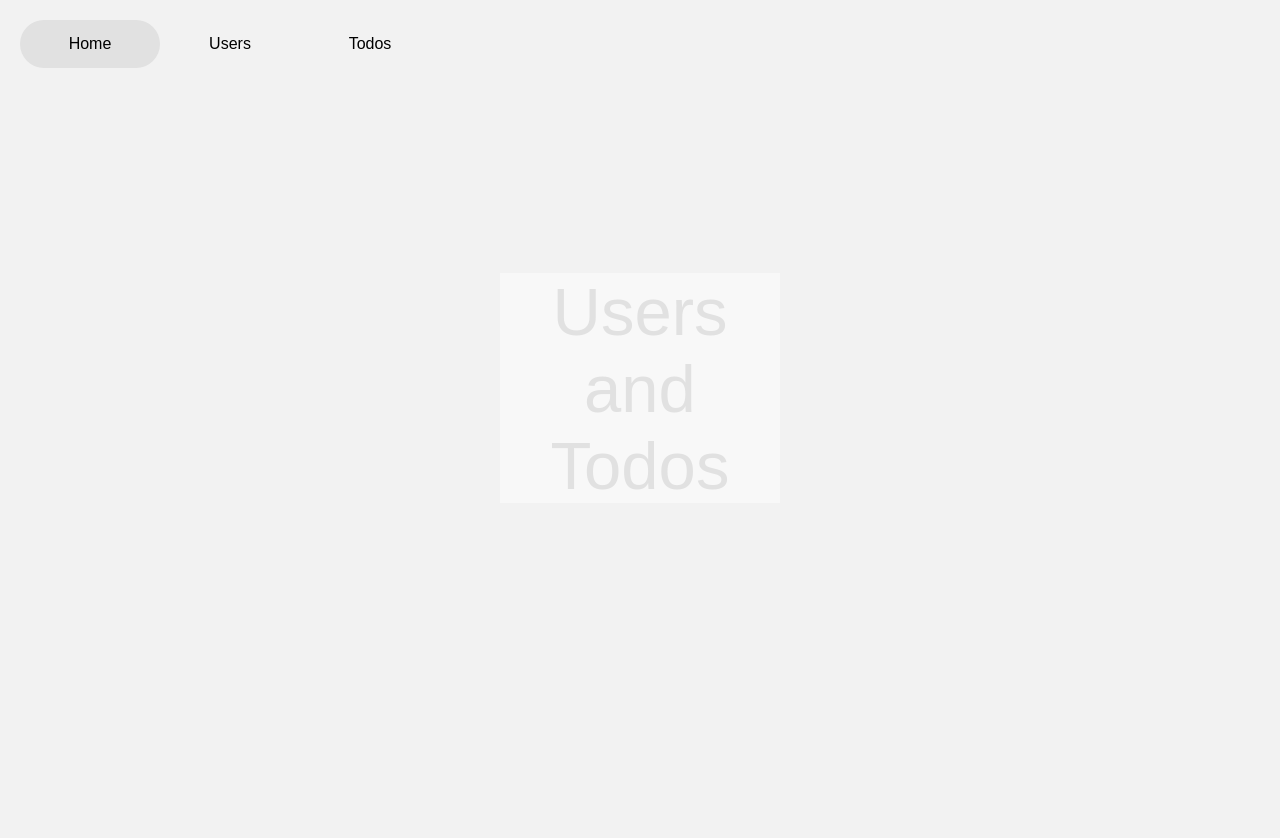
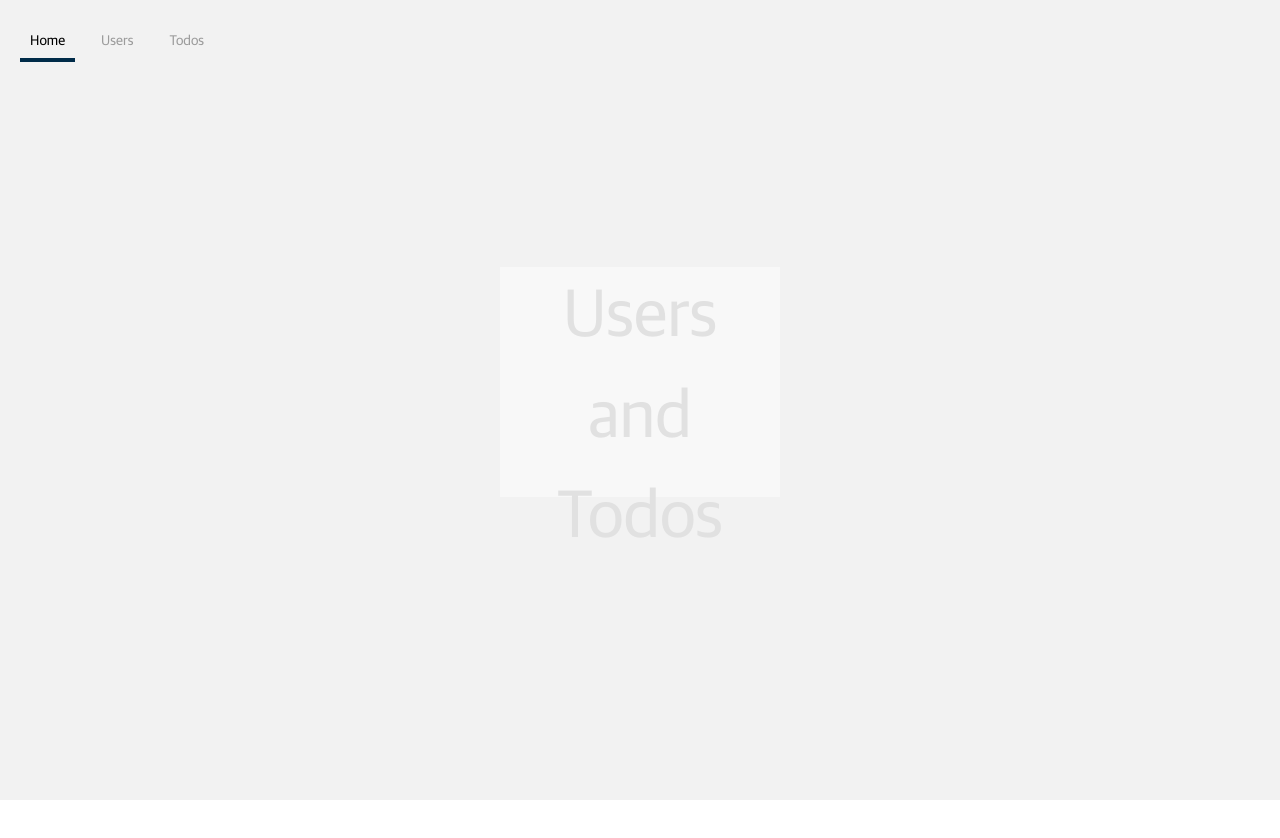
Before and after one commit to iamthevinn/users_and_todos, a React (Create React App) app: page / in a window 1280 px wide. After the commit the page ends 800 px from the top, so only its background shows below. Built offline with nearby package versions, Linux system fonts and the light colour scheme.

Commit message:
some nm style. need to fix underlined

```diff
--- a/src/App.css
+++ b/src/App.css
@@ -94,3 +94,8 @@
 .lineStyle {
   padding: 5px;
 }
+
+li {
+  color:black;
+  text-decoration: none;
+}
--- a/src/App.js
+++ b/src/App.js
@@ -1,11 +1,31 @@
 import React from 'react';
 import './App.css';
-//import './ui-toolkit/css/nm-cx/main.css';
+import './ui-toolkit/css/nm-cx/main.css';
 import { BrowserRouter, Link, Route } from 'react-router-dom';
 
 const DESCRIPTION = "Lorem ipsum dolor sit amet, consectetur adipiscing elit, sed do eiusmod tempor incididunt ut labore et dolore magna aliqua. Ut enim ad minim veniam, quis nostrud exercitation ullamco laboris nisi ut aliquip ex ea commodo consequat. Duis aute irure dolor in reprehenderit in voluptate velit esse cillum dolore eu fugiat nulla pariatur. Excepteur sint occaecat cupidatat non proident, sunt in culpa qui officia deserunt mollit anim id est laborum."
 const users = ["Vince", "Bruce", "Sam", "Joe"]
 const todos = ["Users and Todos", "Ghibli App", "Dojo Dossier", "Voting App II"]
+
+const NmTab = ({exact, to, tabName}) => {
+  return (
+    <Route exact={exact} path={to} children={({match}) => {
+      return (
+        <li className={`tab-title ${match ? 'active' : ''}`} ><Link to={to}>{tabName}</Link></li>
+      )}
+    } />
+  )
+}
+
+const ButtonGroup = props => (
+  <nav>
+    <ul className="tabs">
+      <NmTab exact={true} to={"/"} tabName="Home" />
+      <NmTab to={"/users"} tabName="Users" />
+      <NmTab to={"/todos"} tabName="Todos" />
+    </ul>
+  </nav>
+)
 
 const Home = (props) => (
   <div className="homeScreen">
@@ -73,30 +93,13 @@ const Todos = props => (
   </div>
 )
 
-const NavBar = props => (
-  <div>
-    <div className="navigation">
-      <li className="navItem">
-        <Link className={props.location.pathname === "/" ? "navItemContent clickedNav" : "navItemContent"} to="/">Home</Link>
-      </li>
-      <li className="navItem">
-        <Link className={props.location.pathname.startsWith("/users") ? "navItemContent clickedNav" : "navItemContent"} to="/users">Users</Link>
-      </li>
-      <li className="navItem">
-        <Link className={props.location.pathname.startsWith("/todos") ? "navItemContent clickedNav" : "navItemContent"} to="/todos">Todos</Link>
-      </li>
-    </div>
-    <Route exact path="/" component={Home} />
-    <Route path="/users" component={Users} />
-    <Route path="/todos" component={Todos} />
-  </div>
-)
-
-
 const App = props => (
   <BrowserRouter>
     <div className="App">
-      <Route path='/' component={NavBar} />
+      <ButtonGroup />
+      <Route exact path="/" component={Home} />
+      <Route path="/users" component={Users} />
+      <Route path="/todos" component={Todos} />
     </div>
   </BrowserRouter>
 );
```
